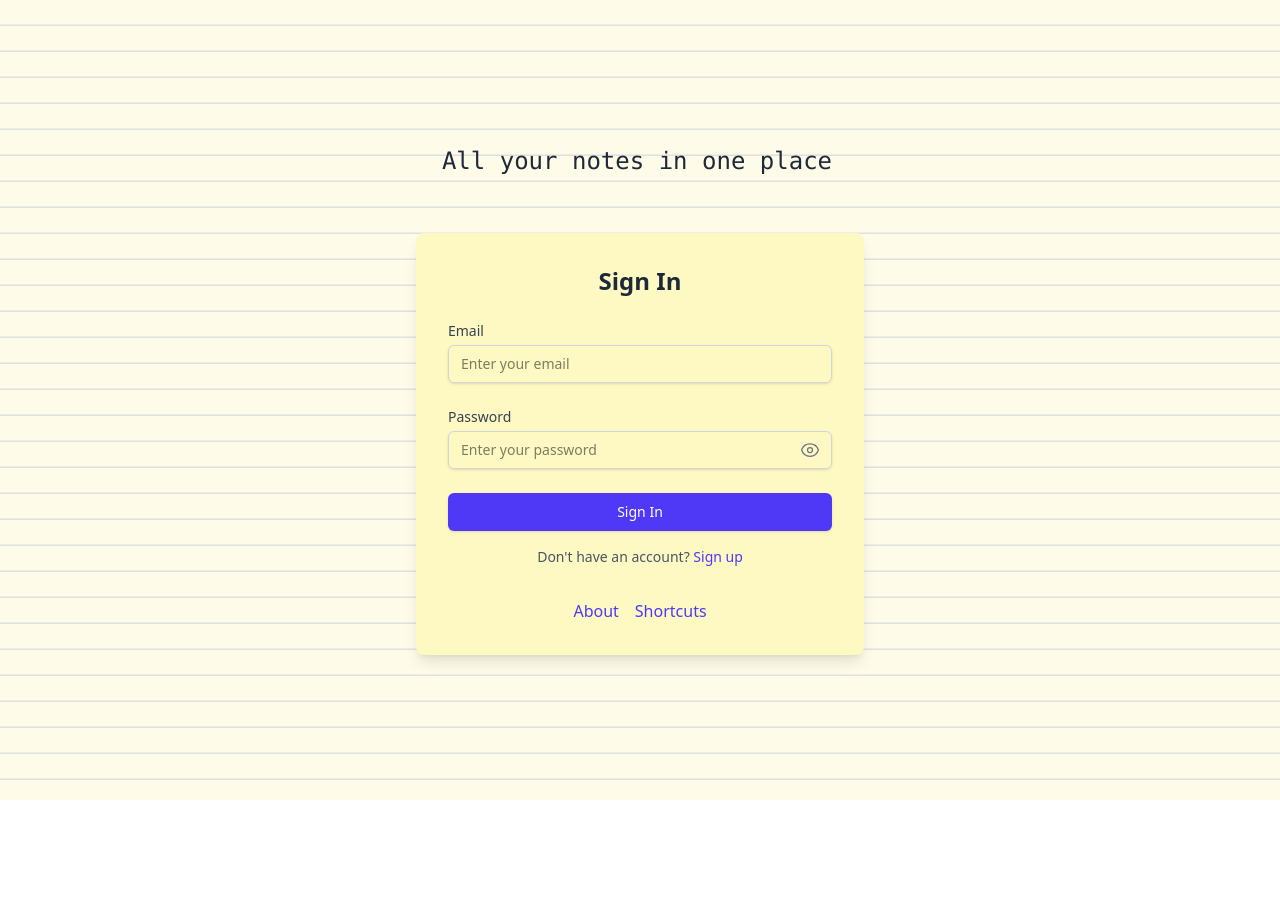
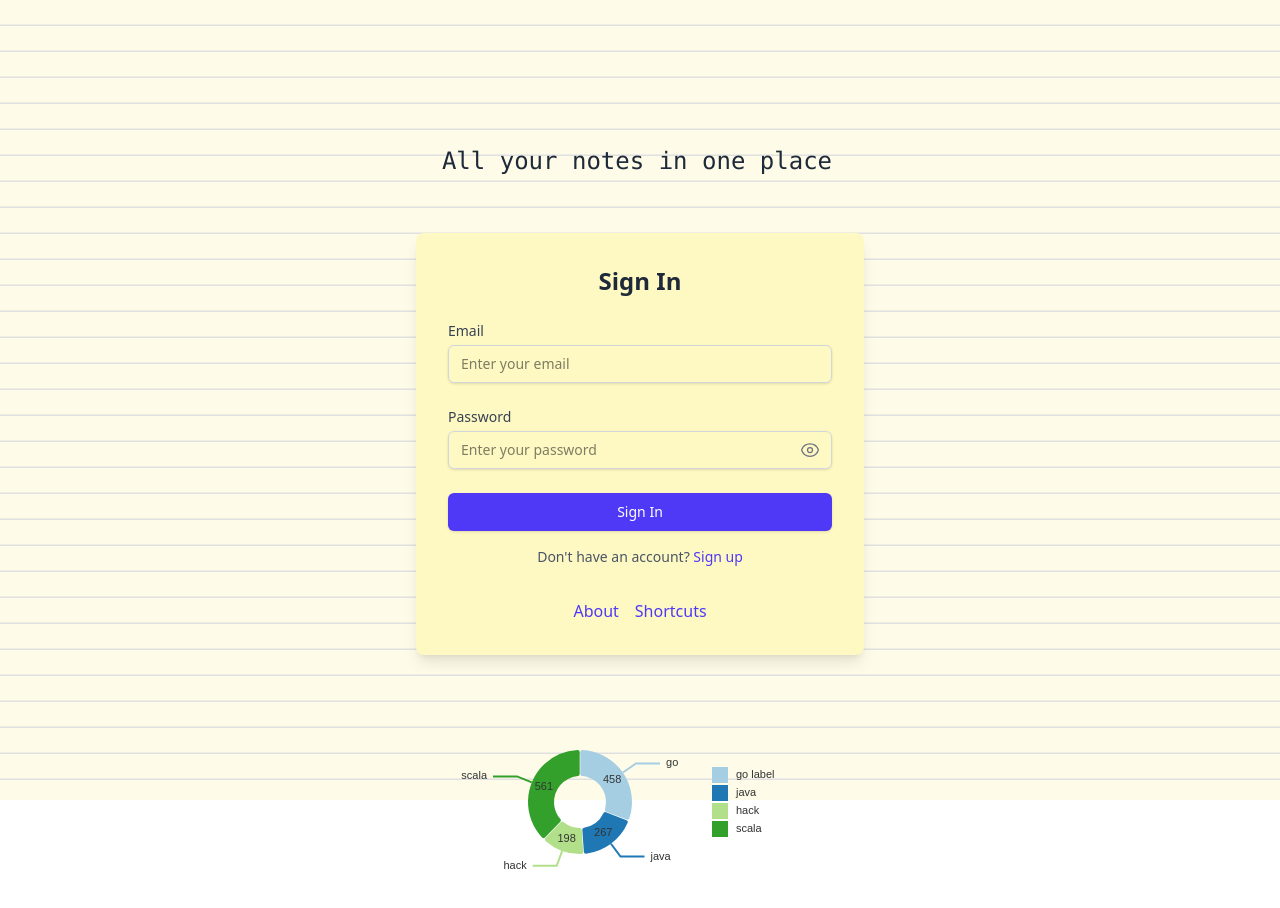
Before and after one commit to Saljooq/steamednotes, a React (Vite) app in the folder frontend/steamed-notes-frontend/: page /signin in a window 1280 px wide. Shown: the top 908 px of the page. Before the commit the page ends 800 px from the top, so only its background shows below. Built offline with nearby package versions, Linux system fonts and the light colour scheme; no server answers.

Commit message:
working chart

```diff
--- a/frontend/steamed-notes-frontend/package.json
+++ b/frontend/steamed-notes-frontend/package.json
@@ -12,6 +12,7 @@
   "dependencies": {
     "@heroicons/react": "^2.2.0",
     "@lexical/react": "^0.33.1",
+    "@nivo/pie": "^0.99.0",
     "@tailwindcss/vite": "^4.1.4",
     "lexical": "^0.33.1",
     "react": "^19.0.0",
--- a/frontend/steamed-notes-frontend/src/App.tsx
+++ b/frontend/steamed-notes-frontend/src/App.tsx
@@ -1,6 +1,6 @@
-import { useEffect, useState } from "react";
+import { lazy, Suspense, useEffect, useState } from "react";
 import { BrowserRouter, Navigate, Route, Routes } from "react-router-dom";
-import { SignIn } from "./SignIn";
+// import { SignIn } from "./SignIn";
 import Terminal from "./terminal/Terminal"
 import SignupForm from "./CreateUser";
 import RoomsScreen from "./Rooms";
@@ -13,6 +13,7 @@ import AdminPage from "./Admin";
 import About from "./staticPages/About";
 import Shortcuts from "./staticPages/Shortcuts";
 import RequireAuth from "./RequireAuth";
+const SignIn = lazy(() => import('./SignIn'));
 
 
 function App() {
@@ -45,6 +46,7 @@ function App() {
 
   return (
     <BrowserRouter>
+    <Suspense fallback={<LoadingScreen msg="Loading..."/>}>
       <Routes>
         <Route
           path="/signin"
@@ -69,6 +71,7 @@ function App() {
         <Route path="/folder/:folderId" element={<RequireAuth isSignedIn={signedIn} hasCheckedSignIn={hasCheckedSignIn}><NotesScreen setLoggedOut={setLoggedOut}/></RequireAuth>} />
 
       </Routes>
+    </Suspense>
     </BrowserRouter>
   )
 }
--- a/frontend/steamed-notes-frontend/src/SignIn.tsx
+++ b/frontend/steamed-notes-frontend/src/SignIn.tsx
@@ -2,6 +2,7 @@ import { useEffect, useState } from "react";
 import { Link, useNavigate, useLocation } from "react-router-dom";
 import { EyeIcon, EyeSlashIcon } from "@heroicons/react/24/outline";
 import Footer from "./staticPages/Footer";
+import { ResponsivePieCanvas } from '@nivo/pie';
 
 interface FormData {
   email: string;
@@ -41,6 +42,63 @@ const Typewriter: React.FC<{ text: string; speed: number }> = ({ text, speed })
     </>
   );
 };
+
+const data: pieData[] = [
+  {
+    "id": "go",
+    "label": "go label",
+    "value": 458
+  },
+  {
+    "id": "java",
+    "label": "java",
+    "value": 267
+  },
+  {
+    "id": "hack",
+    "label": "hack",
+    "value": 198
+  },
+  {
+    "id": "scala",
+    "label": "scala",
+    "value": 561
+  }
+]
+
+interface pieData {
+  id: string;
+  label: string;
+  value: number;
+}
+
+const MyPieCanvas: React.FC<{ data: pieData[] }> = ({ data  }) => (
+    <ResponsivePieCanvas
+        data={data}
+        margin={{ top: 40, right: 200, bottom: 40, left: 80 }}
+        innerRadius={0.5}
+        padAngle={0.6}
+        cornerRadius={2}
+        activeOuterRadiusOffset={8}
+        colors={{ scheme: 'paired' }}
+        arcLinkLabelsSkipAngle={10}
+        arcLinkLabelsTextColor="#333333"
+        arcLinkLabelsThickness={2}
+        arcLinkLabelsColor={{ from: 'color' }}
+        arcLabelsSkipAngle={10}
+        arcLabelsTextColor="#333333"
+        legends={[
+            {
+                anchor: 'right',
+                direction: 'column',
+                translateX: 140,
+                itemsSpacing: 2,
+                itemWidth: 60,
+                itemHeight: 16
+            }
+        ]}
+    />
+)
 
 interface SignInProp {
   setHasSignIn: (hasSignedIn: boolean) => void;
@@ -202,7 +260,10 @@ export const SignIn: React.FC<SignInProp> = ({ setHasSignIn }) => {
           </Link>
         </p>
         <Footer />
+        <MyPieCanvas data={data}/>
       </div>
     </div>
   );
 }
+
+export default SignIn;
```
Also changed, not shown: 1 other file (tests, documents, lock files or other folders).
